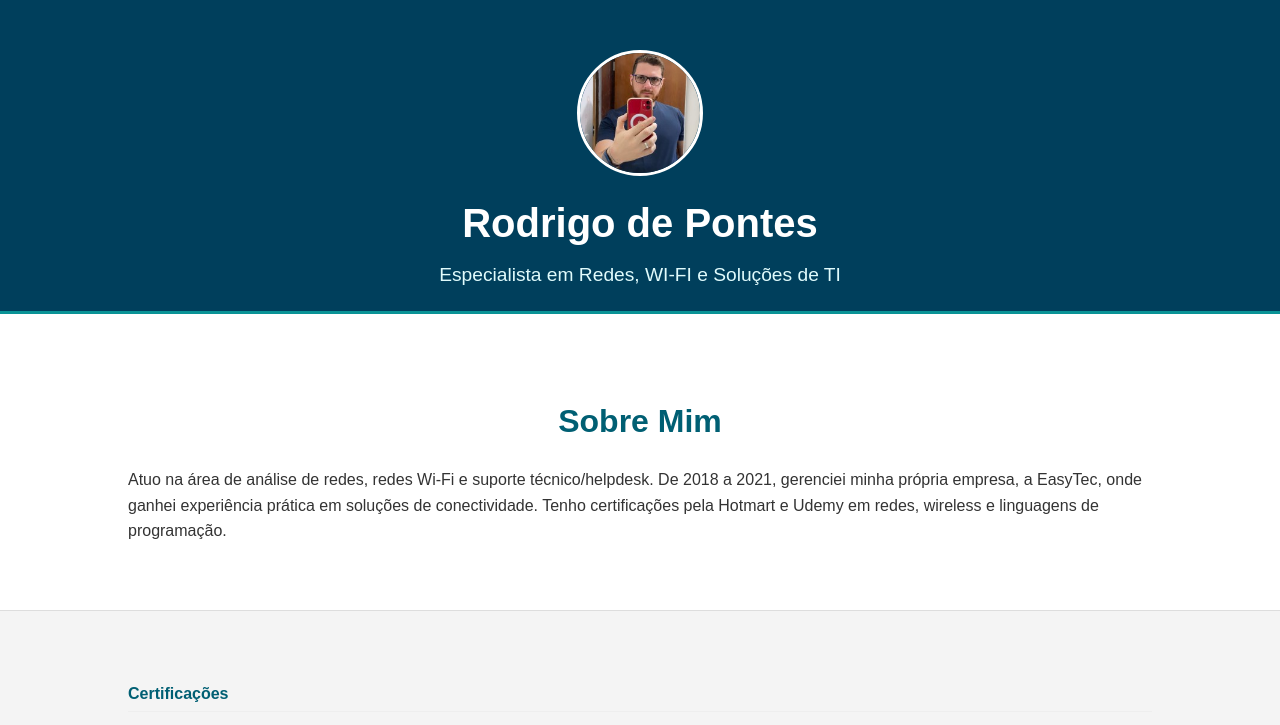
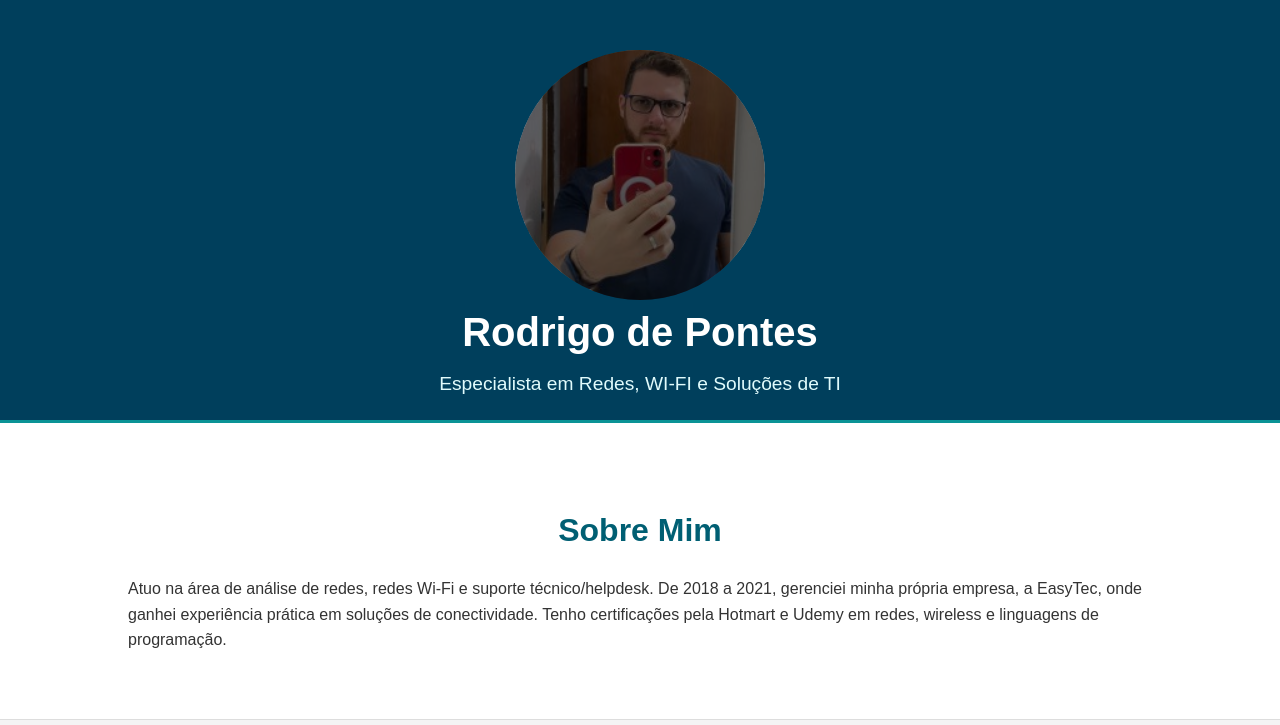
Before and after one commit to rod3goh/site_portfolio, a plain HTML site: page index.html in a window 1280 px wide. Shown: the top 725 px of the page. Drawn offline with Linux system fonts and the light colour scheme.

Commit message:
alterado a img e efeito css

```diff
--- a/index.html
+++ b/index.html
@@ -1,5 +1,6 @@
 <!DOCTYPE html>
 <html lang="pt-BR">
+
 <head>
     <meta charset="UTF-8">
     <meta name="viewport" content="width=device-width, initial-scale=1.0">
@@ -9,11 +10,13 @@
     <!-- Adicionando Font Awesome para ícones -->
     <link rel="stylesheet" href="https://cdnjs.cloudflare.com/ajax/libs/font-awesome/6.0.0-beta3/css/all.min.css">
 </head>
+
 <body>
 
     <header>
         <div class="container header-content">
-            <img src="img/rodrigo_profile_pic.jpeg" alt="Foto de Rodrigo de Pontes" class="profile-pic">
+            <img src="img/rodrigo_profile_pic.jpeg" alt="Foto de Rodrigo de Pontes" class="profile-pic"
+                style="--g: 14px; --b: 8px; --c: #0a9396;">
             <h1>Rodrigo de Pontes</h1>
             <h2>Especialista em Redes, WI-FI e Soluções de TI</h2>
         </div>
@@ -22,7 +25,9 @@
     <section id="sobre">
         <div class="container">
             <h3>Sobre Mim</h3>
-            <p>Atuo na área de análise de redes, redes Wi-Fi e suporte técnico/helpdesk. De 2018 a 2021, gerenciei minha própria empresa, a EasyTec, onde ganhei experiência prática em soluções de conectividade. Tenho certificações pela Hotmart e Udemy em redes, wireless e linguagens de programação.</p>
+            <p>Atuo na área de análise de redes, redes Wi-Fi e suporte técnico/helpdesk. De 2018 a 2021, gerenciei minha
+                própria empresa, a EasyTec, onde ganhei experiência prática em soluções de conectividade. Tenho
+                certificações pela Hotmart e Udemy em redes, wireless e linguagens de programação.</p>
         </div>
     </section>
 
@@ -33,11 +38,16 @@
  -->
             <h4>Certificações</h4>
             <ul>
-               <li><a href="https://www.linkedin.com/posts/rodrigodepontes_celebrating-my-new-certification-forum-activity-7118961696106328064-PUFc?utm_medium=ios_app&rcm=ACoAABGz_nwBr0g7E9cibN-kKK23NRppw4oy_o4&utm_source=social_share_send&utm_campaign=copy_link" target="_blank">Análise de Rede (Forum Telecom)</a></li>
-               <li><a href="https://www.linkedin.com/posts/rodrigodepontes_activity-7191502198407647232-SyDS?utm_medium=ios_app&rcm=ACoAABGz_nwBr0g7E9cibN-kKK23NRppw4oy_o4&utm_source=social_share_send&utm_campaign=copy_link" target="_blank">Mikrot MTCRE (Udemy)</a></li>
-               <li><a href="https://www.linkedin.com/posts/rodrigodepontes_fiberschool-activity-7034290246959652864--WEd?utm_medium=ios_app&rcm=ACoAABGz_nwBr0g7E9cibN-kKK23NRppw4oy_o4&utm_source=social_share_send&utm_campaign=copy_link" target="_blank">WI-FI Premium (fiberschool)</a></li>
-               <li><a href="https://www.linkedin.com/posts/rodrigodepontes_eu-recebi-um-novo-certificado-intelbras-activity-7076601104540516352-xgRZ?utm_medium=ios_app&rcm=ACoAABGz_nwBr0g7E9cibN-kKK23NRppw4oy_o4&utm_source=social_share_send&utm_campaign=copy_link" target="_blank">LGPD  (Intelbras Itec)</a></li>
-               <li><a href="https://www.linkedin.com/in/rodrigoeasytec" target="_blank">Estudos em Redes, Provedores de Internet e Transmissão Óptica</a></li>
+                <li><a href="https://www.linkedin.com/posts/rodrigodepontes_celebrating-my-new-certification-forum-activity-7118961696106328064-PUFc?utm_medium=ios_app&rcm=ACoAABGz_nwBr0g7E9cibN-kKK23NRppw4oy_o4&utm_source=social_share_send&utm_campaign=copy_link"
+                        target="_blank">Análise de Rede (Forum Telecom)</a></li>
+                <li><a href="https://www.linkedin.com/posts/rodrigodepontes_activity-7191502198407647232-SyDS?utm_medium=ios_app&rcm=ACoAABGz_nwBr0g7E9cibN-kKK23NRppw4oy_o4&utm_source=social_share_send&utm_campaign=copy_link"
+                        target="_blank">Mikrot MTCRE (Udemy)</a></li>
+                <li><a href="https://www.linkedin.com/posts/rodrigodepontes_fiberschool-activity-7034290246959652864--WEd?utm_medium=ios_app&rcm=ACoAABGz_nwBr0g7E9cibN-kKK23NRppw4oy_o4&utm_source=social_share_send&utm_campaign=copy_link"
+                        target="_blank">WI-FI Premium (fiberschool)</a></li>
+                <li><a href="https://www.linkedin.com/posts/rodrigodepontes_eu-recebi-um-novo-certificado-intelbras-activity-7076601104540516352-xgRZ?utm_medium=ios_app&rcm=ACoAABGz_nwBr0g7E9cibN-kKK23NRppw4oy_o4&utm_source=social_share_send&utm_campaign=copy_link"
+                        target="_blank">LGPD (Intelbras Itec)</a></li>
+                <li><a href="https://www.linkedin.com/in/rodrigoeasytec" target="_blank">Estudos em Redes, Provedores de
+                        Internet e Transmissão Óptica</a></li>
             </ul>
             <!--
             <h4>Experiência Relevante</h4>
@@ -73,12 +83,15 @@
             </a>
             <div class="social-links">
                 <a href="mailto:rod3gopontes@outlook.com" aria-label="Email Rodrigo"><i class="fas fa-envelope"></i></a>
-                 <a href="https://github.com/rod3goh" target="_blank" aria-label="View Rodrigo on GitHub"><i class="fab fa-github"></i></a>
-                 <a href="https://linkedin.com/in/rodrigoeasytec" target="_blank" aria-label="View Rodrigo on LinkedIn"><i class="fab fa-linkedin"></i></a>
+                <a href="https://github.com/rod3goh" target="_blank" aria-label="View Rodrigo on GitHub"><i
+                        class="fab fa-github"></i></a>
+                <a href="https://linkedin.com/in/rodrigoeasytec" target="_blank"
+                    aria-label="View Rodrigo on LinkedIn"><i class="fab fa-linkedin"></i></a>
             </div>
             <p>&copy; 2025 Rodrigo de Pontes. Todos os direitos reservados.</p>
         </div>
     </footer>
 
 </body>
+
 </html>
--- a/style.css
+++ b/style.css
@@ -15,7 +15,10 @@ body {
   padding: 20px 0;
 }
 
-h1, h2, h3, h4 {
+h1,
+h2,
+h3,
+h4 {
   color: #005f73; /* Tom de azul/verde escuro para títulos */
 }
 
@@ -52,14 +55,6 @@ header {
   flex-direction: column; /* Empilha verticalmente em telas menores */
   align-items: center;
   justify-content: center;
-}
-
-.profile-pic {
-    width: 120px;
-    height: 120px;
-    border-radius: 50%;
-    border: 3px solid #fff;
-    margin-bottom: 15px;
 }
 
 header h1 {
@@ -138,7 +133,7 @@ footer p {
 
 .whatsapp-button {
   display: inline-block;
-    background-color: #25D366; /* Cor do WhatsApp */
+  background-color: #25d366; /* Cor do WhatsApp */
   color: #fff;
   padding: 12px 25px;
   border-radius: 25px;
@@ -149,7 +144,7 @@ footer p {
 }
 
 .whatsapp-button:hover {
-    background-color: #1DAE50;
+  background-color: #1dae50;
   color: #fff;
 }
 
@@ -169,7 +164,7 @@ footer p {
 }
 
 /* Responsividade */
-@media(max-width: 768px) {
+@media (max-width: 768px) {
   .container {
     width: 90%;
   }
@@ -186,17 +181,12 @@ footer p {
     font-size: 1.8em;
   }
 
-    .profile-pic {
-        width: 100px;
-        height: 100px;
-    }
-
   .skills-icons {
     justify-content: flex-start; /* Alinha à esquerda em telas menores */
   }
 }
 
-@media(max-width: 500px) {
+@media (max-width: 500px) {
   header {
     min-height: 120px;
   }
@@ -223,3 +213,24 @@ footer p {
     font-size: 1.5em;
   }
 }
+
+.profile-pic {
+  --s: 250px; /* tamanho da imagem  */
+  --b: 8px; /* espessura da borda ao hover */
+  --g: 5px; /* distância do contorno ao hover */
+  --c: #0a9396; /* cor do efeito ao passar o mouse */
+
+  width: var(--s);
+  height: var(--s);
+  border-radius: 50%;
+  outline: calc(var(--s) / 2) solid #0009;
+  outline-offset: calc(var(--s) / -2);
+  transition: 0.3s ease;
+  cursor: pointer;
+  object-fit: cover;
+}
+
+.profile-pic:hover {
+  outline: var(--b) solid var(--c);
+  outline-offset: var(--g);
+}
```
Lines whose indentation alone changed are shown as unchanged.
